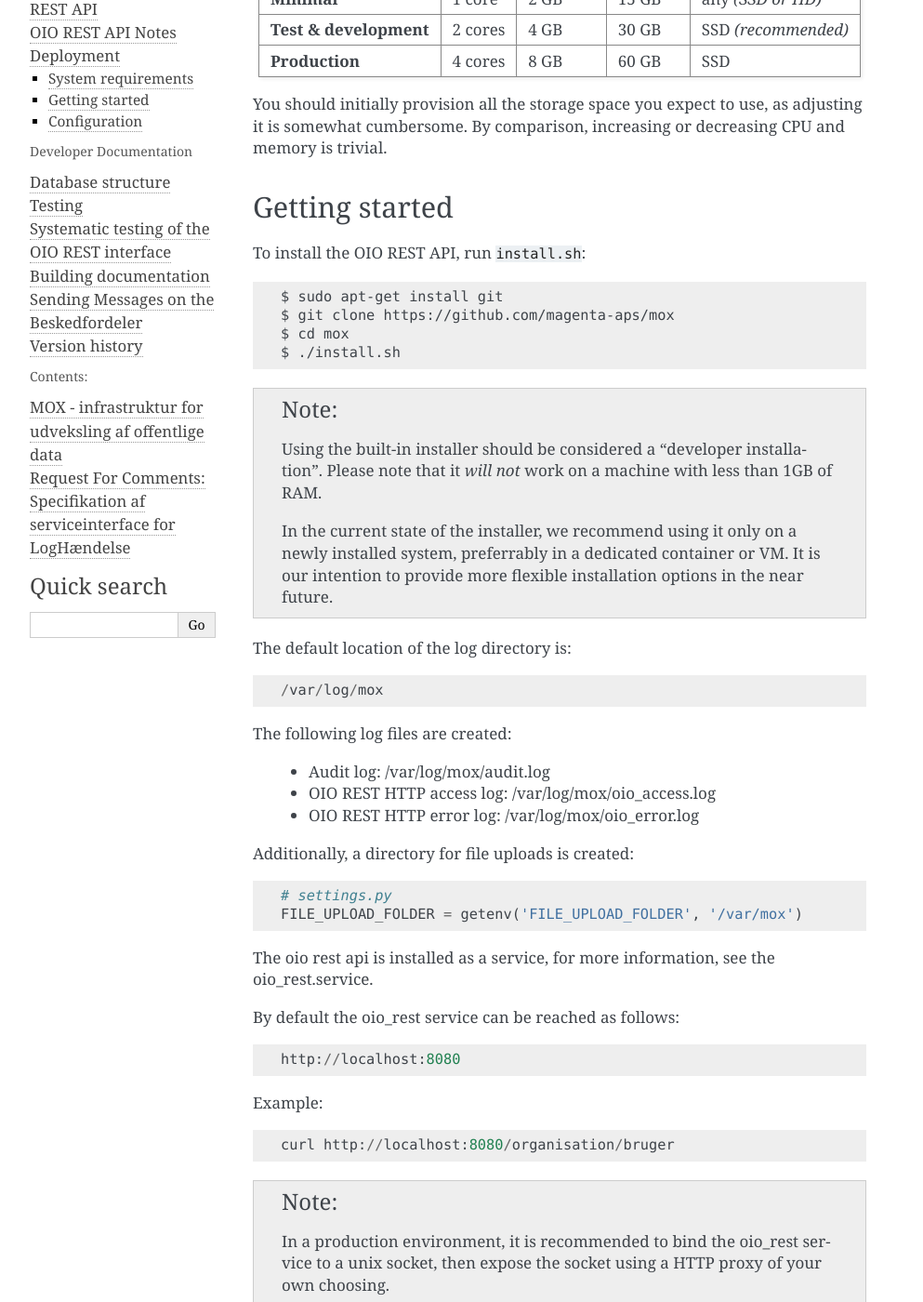
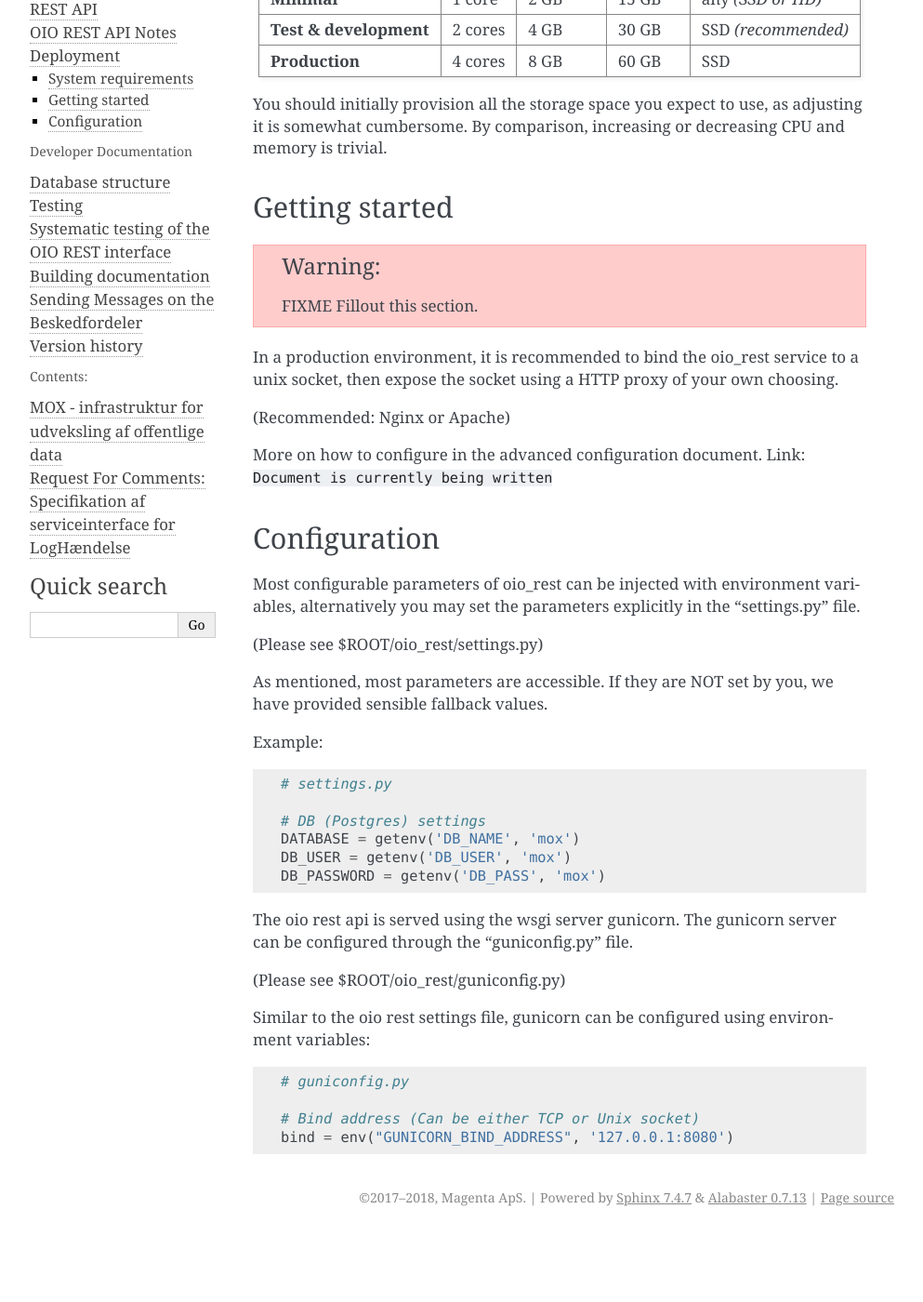
Before and after one commit to magenta-aps/mox, a Sphinx documentation site: the page built from doc/user/deployment.rst, in a window 1280 px wide and 1400 px high, scrolled down 291 px. Shown: the whole window at 93% size, without its empty margins (148-1141 px from the left). Built offline with Sphinx 7.4.7, drawn with Linux system fonts in a browser that asks for light colours; pages that are not in the unit, such as notebooks, are missing from menus; after the commit the page ends 1618 px from its top, so only the background shows below that.

Commit message:
Move additional dev env install instructions from deployment

```diff
--- a/doc/user/deployment.rst
+++ b/doc/user/deployment.rst
@@ -40,61 +40,16 @@
 Getting started
 ---------------
 
-To install the OIO REST API, run ``install.sh``::
+.. warning:: FIXME
+   Fillout this section.
 
-  $ sudo apt-get install git
-  $ git clone https://github.com/magenta-aps/mox
-  $ cd mox
-  $ ./install.sh
+In a production environment, it is recommended to bind the oio_rest service to a
+unix socket, then expose the socket using a HTTP proxy of your own choosing.
 
-.. note::
+(Recommended: Nginx or Apache)
 
-   Using the built-in installer should be considered
-   a "developer installation". Please note that it *will not* work
-   on a machine with less than 1GB of RAM.
-
-   In the current state of the installer,
-   we recommend using it only on a newly installed system,
-   preferrably in a dedicated container or VM.
-   It is our intention to provide more flexible
-   installation options in the near future.
-
-The default location of the log directory is::
-
-   /var/log/mox
-
-The following log files are created:
-
- - Audit log: /var/log/mox/audit.log
- - OIO REST HTTP access log: /var/log/mox/oio_access.log
- - OIO REST HTTP error log: /var/log/mox/oio_error.log
-
-Additionally, a directory for file uploads is created::
-
-   # settings.py
-   FILE_UPLOAD_FOLDER = getenv('FILE_UPLOAD_FOLDER', '/var/mox')
-
-
-The oio rest api is installed as a service,
-for more information, see the oio_rest.service.
-
-By default the oio_rest service can be reached as follows::
-
-   http://localhost:8080
-
-Example::
-
-   curl http://localhost:8080/organisation/bruger
-
-.. note::
-   In a production environment,
-   it is recommended to bind the oio_rest service to a unix socket,
-   then expose the socket using a HTTP proxy of your own choosing.
-
-   (Recommended: Nginx or Apache)
-
-   More on how to configure in the advanced configuration document.
-   Link: ``Document is currently being written``
+More on how to configure in the advanced configuration document. Link:
+``Document is currently being written``
 
 
 Configuration
```
Also changed, not shown: doc/user/setup-dev-env.rst (+30 -0 lines).
